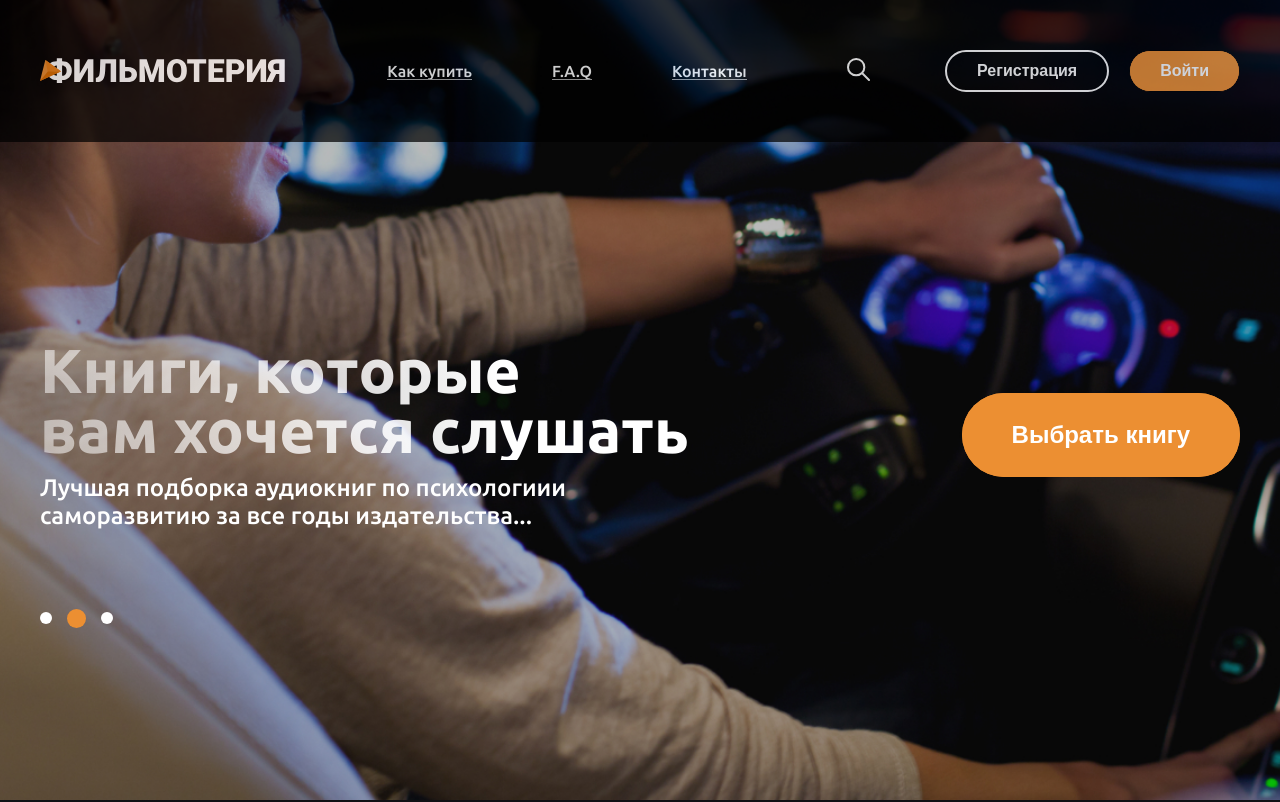
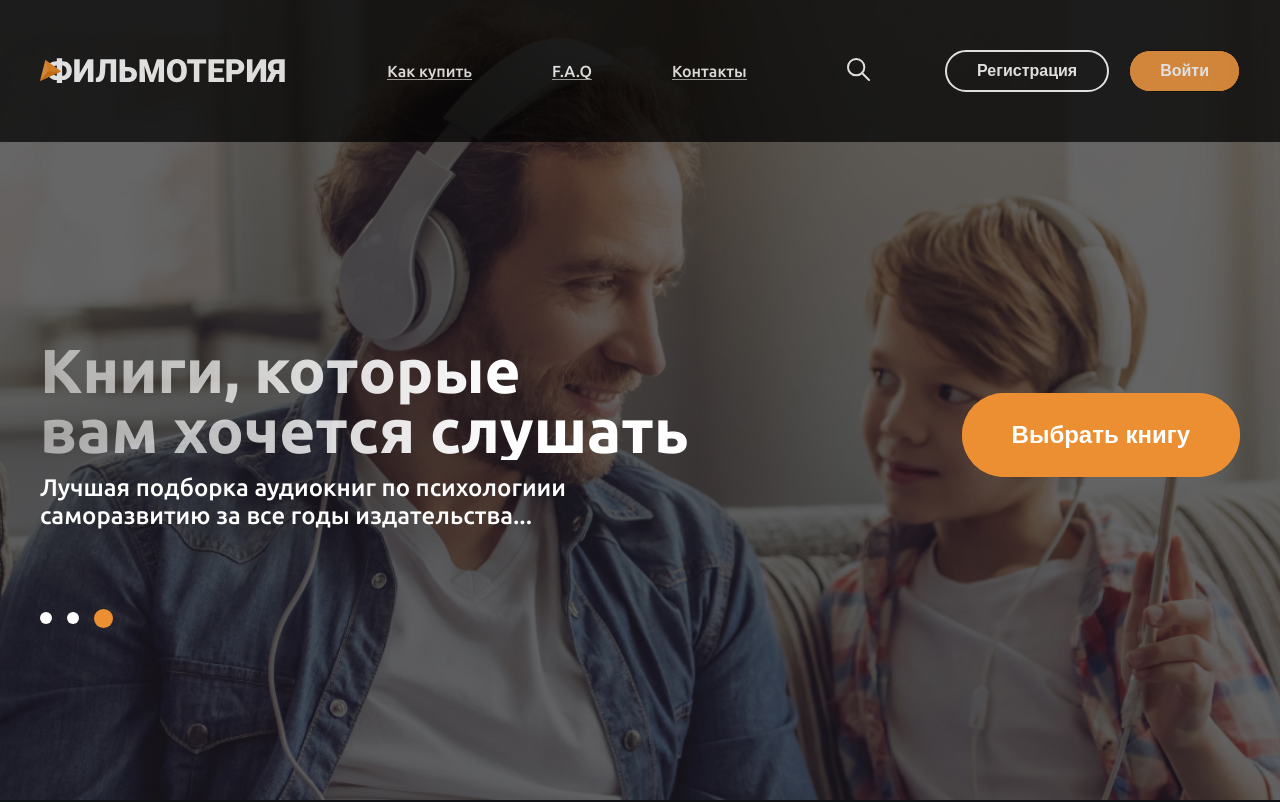
Before and after one commit to dmitrycrockodile/online-cinema, a React (Create React App) app: page / in a window 1280 px wide. Shown: the top 802 px of the page. Built offline with nearby package versions, Linux system fonts and the light colour scheme.

Commit message:
added autoplay to slider and some additional animations

```diff
--- a/src/assets/style/animations.scss
+++ b/src/assets/style/animations.scss
@@ -2,7 +2,23 @@
   0% {
     transform: translateX(0%);
   }
+
   100% {
     transform: translateX(-105%);
   }
 }
+
+@keyframes iconShake {
+  0% {
+    transform: rotate(0deg);
+  }
+  30% {
+    transform: rotate(11deg);
+  }
+  70% {
+    transform: rotate(-9deg);
+  }
+  100% {
+    transform: rotate(0deg);
+  }
+}
--- a/src/components/about/about.module.scss
+++ b/src/components/about/about.module.scss
@@ -21,10 +21,21 @@
    padding: 4.0rem 6.0rem;
    border: 2.5px solid rgba($color-white, 0.3);
    border-radius: 2.5rem;
+   transition: box-shadow .3s;
 
    svg {
       flex-shrink: 0;
+      transition: all 3s;
    }
+
+   &:hover {
+      box-shadow: 0px 8px 25px -10px rgba(255, 255, 255, 1);
+
+      svg {
+         animation: iconShake .65s;
+      }
+   }
+
 }
 
 .companies {
@@ -36,6 +47,10 @@
    animation: scroll 15s linear infinite;
    gap: 0 8rem;
 
+   &:hover {
+      animation-play-state: paused;
+   }
+
    div {
       display: flex;
       justify-content: center;
--- a/src/components/slider/Slider.jsx
+++ b/src/components/slider/Slider.jsx
@@ -5,10 +5,30 @@ import styles from "./slider.module.scss";
 function Slider({ children }) {
    const [slides, setSlides] = useState([]);
    const [offset, setOffset] = useState(0);
+   const [isAutoplay, setIsAutoplay] = useState(true);
 
    const _slideWidth = 100;
    const _maxOffset = (slides.length - 1) * _slideWidth;
 
+   //Autoplay functionallity
+   useEffect(() => {
+      let slideInterval;
+      const _intervalDuration = 1000;
+
+      if (isAutoplay) {
+         slideInterval = setInterval(() => {
+            if (offset === _maxOffset) {
+               setOffset(0)
+            } else {
+               setOffset(offset + _slideWidth)
+            }
+         },_intervalDuration)
+      }
+
+      return () => clearInterval(slideInterval)
+   }, [offset, isAutoplay, _maxOffset]);
+
+   //Setting slides
    useEffect(() => {
       setSlides(
          Children.map(children, child => {
@@ -23,30 +43,32 @@ function Slider({ children }) {
       )
    }, [children])
 
-   useEffect(() => {
-      const timer = setTimeout(() => {
-         if (offset === _maxOffset) {
-            setOffset(0)
-         } else {
-            setOffset(offset + _slideWidth)
-         }
-      }, 5000);
-      return () => clearTimeout(timer)
-   });
-
    const onDotClick = (index) => {
       setOffset(_slideWidth * index)
    }
 
    return (
-      <div className={styles.mainContainer}>
-         <ul className={styles.itemsContainer} style={{transform: `translateX(${-offset}%)`}}>
+      <div
+         className={styles.mainContainer}
+         onMouseEnter={() => setIsAutoplay(false)}
+         onMouseLeave={() => setIsAutoplay(true)}
+      >
+         <ul
+            className={styles.itemsContainer}
+            style={{transform: `translateX(${-offset}%)`}}
+         >
             {slides}
          </ul>
 
          <div className="container">
             <div className={styles.dots}>
-               {children.map((_, i) => <button onClick={() => onDotClick(i)} key={i} className={`${styles.dot} ${offset === i * 100 ? styles.active : ""}`}></button>)}
+               {children.map((_, i) => (
+                  <button
+                     onClick={() => onDotClick(i)}
+                     key={i}
+                     className={`${styles.dot} ${offset === i * 100 ? styles.active : ""}`}
+                  ></button>
+               ))}
             </div>
          </div>
       </div>
```
Lines whose indentation alone changed are shown as unchanged.
